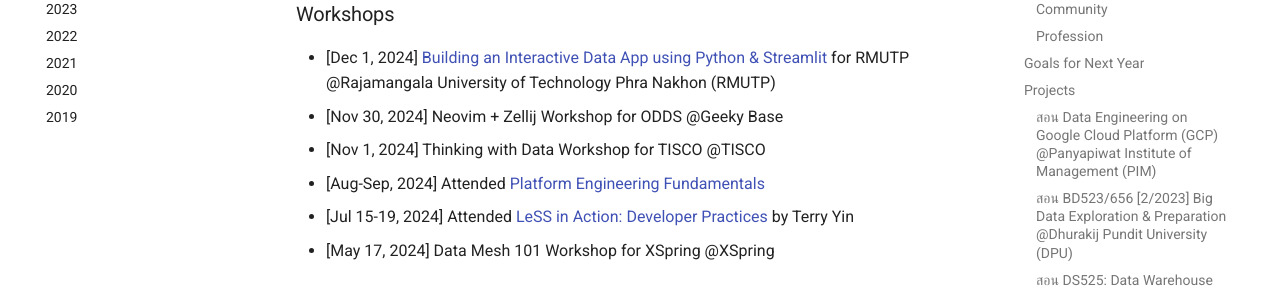
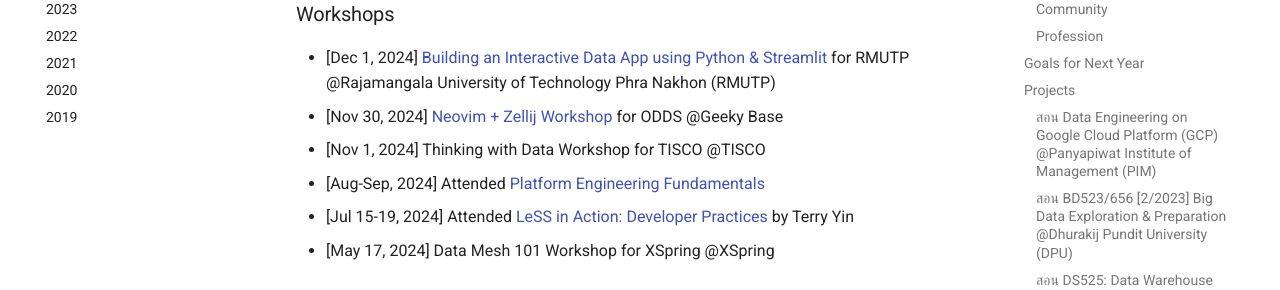
Before and after one commit to zkan/brag-documents, an MkDocs documentation site: the page built from docs/2024.md, in a window 1280 px wide and 900 px high, scrolled down 2587 px. Shown: the part 153-443 px from the top of the window. Built offline with MkDocs 1.6.1 and Material for MkDocs 9.7.7, drawn with Linux system fonts in a browser that asks for light colours; part of the change alters nothing that is shown.

```diff
--- a/docs/2024.md
+++ b/docs/2024.md
@@ -96,7 +96,7 @@ Career..](https://docs.google.com/presentation/d/1AYbV8OX-Ndmog5NtdjzpI-vbhGb6OY
 ### Workshops
 
 * [Dec 1, 2024] [Building an Interactive Data App using Python & Streamlit](https://zkan.notion.site/Building-an-Interactive-Data-App-using-Python-Streamlit-13718798dff6802eb50ad25b04213340?pvs=4) for RMUTP @Rajamangala University of Technology Phra Nakhon (RMUTP)
-* [Nov 30, 2024] Neovim + Zellij Workshop for ODDS @Geeky Base
+* [Nov 30, 2024] [Neovim + Zellij Workshop](https://zkan.github.io/neovim-zellij-workshop/) for ODDS @Geeky Base
 * [Nov 1, 2024] Thinking with Data Workshop for TISCO @TISCO
 * [Aug-Sep, 2024] Attended [Platform Engineering
 Fundamentals](https://platformengineering.org/fundamentals)
```
